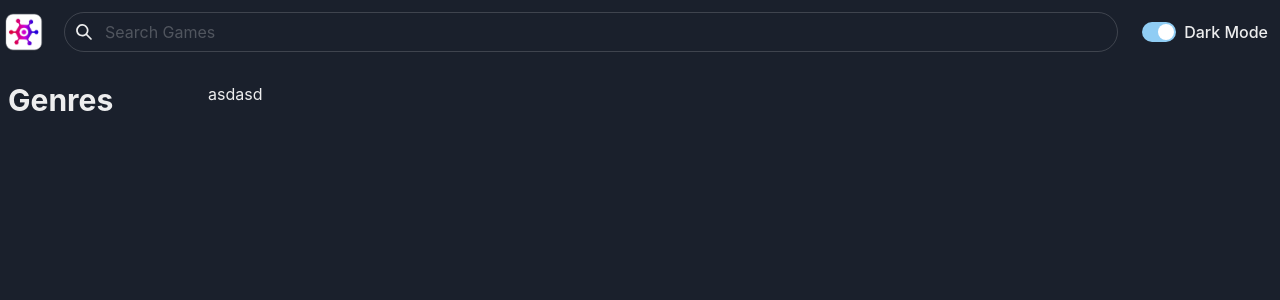
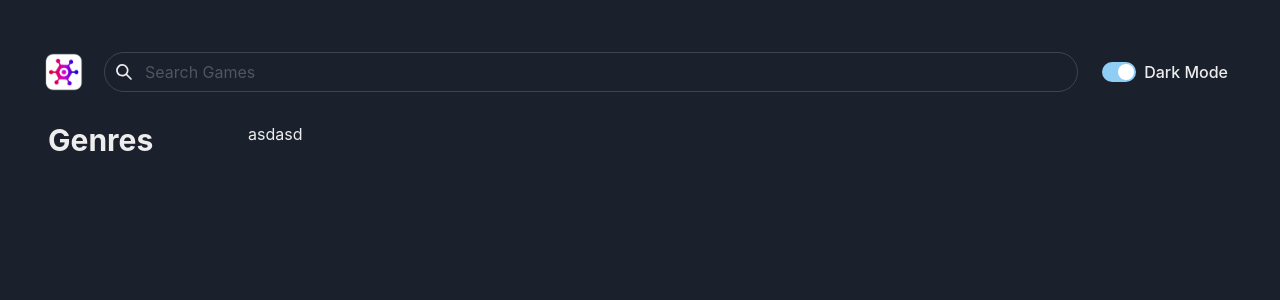
Before and after one commit to Kiru100/react-ts-beginner-project, a React (Vite) app in the folder game-hub/: page / in a window 1280 px wide. Shown: the top 300 px of the page. Built offline with nearby package versions, Linux system fonts and the light colour scheme.

Commit message:
Update App.tsx

```diff
--- a/game-hub/src/App.tsx
+++ b/game-hub/src/App.tsx
@@ -11,6 +11,7 @@ function App() {
             gridTemplateRows={'50px 1fr'}
             gridTemplateColumns={'200px 1fr'}
             gridRowGap="8"
+            m="40px"
         >
             <GridItem pt="2" area={"header"} >
                 <NavBar/>
```
